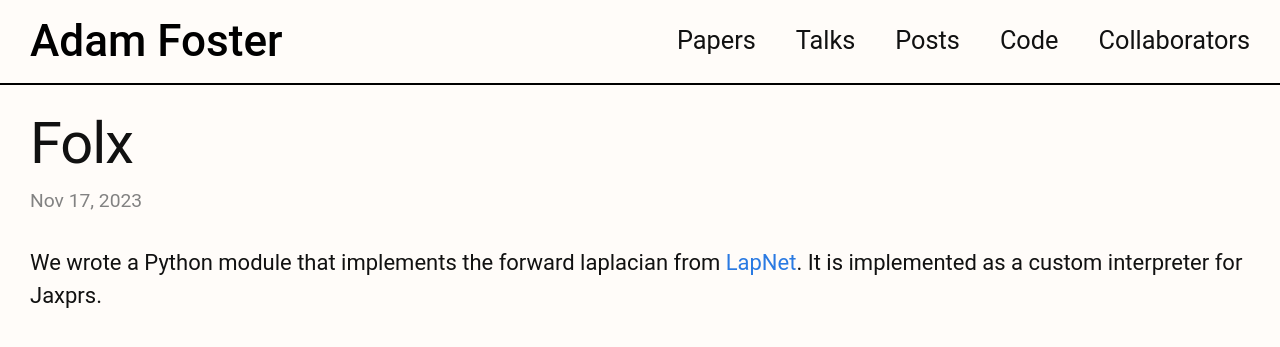
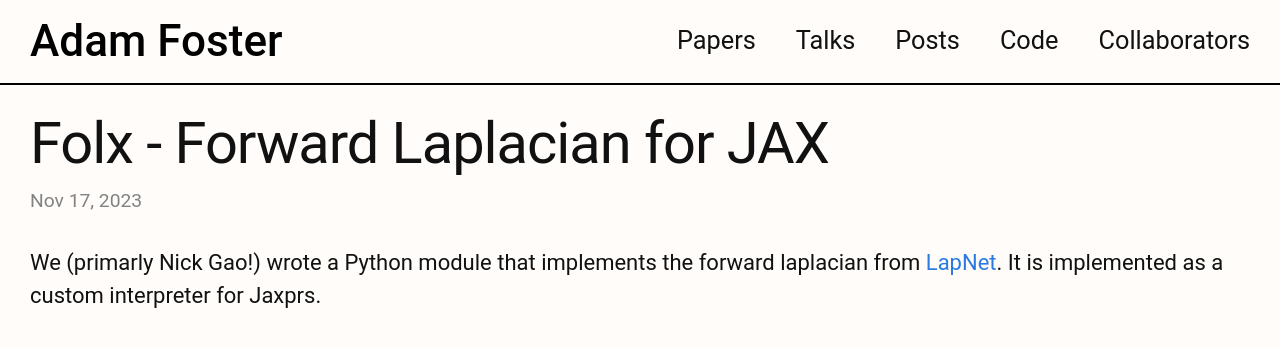
Before and after one commit to ae-foster/ae-foster.github.io, a Jekyll site: the page built from _posts/2023-11-17-folx.markdown, in a window 1280 px wide. Shown: the top 347 px of the page. Built offline with Jekyll 4.4.1, drawn with Linux system fonts in a browser that asks for light colours; nearby versions of some CDN libraries.

Commit message:
update folx

```diff
--- a/_posts/2023-11-17-folx.markdown
+++ b/_posts/2023-11-17-folx.markdown
@@ -1,6 +1,6 @@
 ---
 layout: post
-title:  "Folx"
+title:  "Folx - Forward Laplacian for JAX"
 date:   2023-11-17
 categories: code
 external_url: https://github.com/microsoft/folx
@@ -9,5 +9,5 @@ external_site: github.com
 tag: code
 ---
 
-We wrote a Python module that implements the forward laplacian from [LapNet](https://arxiv.org/abs/2307.08214). It is implemented as a custom interpreter for Jaxprs.
+We (primarly Nick Gao!) wrote a Python module that implements the forward laplacian from [LapNet](https://arxiv.org/abs/2307.08214). It is implemented as a custom interpreter for Jaxprs.
 <!--more-->
```
